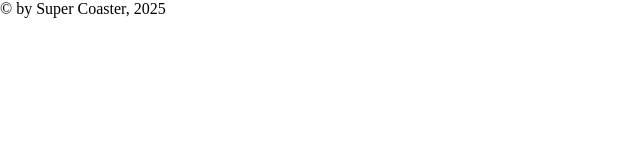
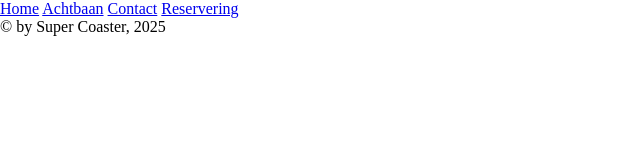
Before and after one commit to sd-eman/SuperCoaster, a plain HTML site: page index.html in a window 1280 px wide. Shown: the whole page, without its empty margins (0-640 px from the left). Drawn offline with Linux system fonts and the light colour scheme.

Commit message:
Header: HTML Structure

```diff
--- a/index.html
+++ b/index.html
@@ -6,17 +6,26 @@
     <title>Document</title>
     <link rel="stylesheet" href="css/style.css">
 </head>
-<header>
+<body>
 
-</header>
-<body>
+    <header class="wrapper">
+        <div class="header-container">
+            <div class="logo">
+
+            </div>
+            <nav class="navbar">
+
+                <a href="#">Home</a>
+                <a href="#">Achtbaan</a>
+                <a href="#">Contact</a>
+                <a href="#">Reservering</a>
+            </nav>
+        </div>
+    </header>
 
     <footer>
 
         <p>&copy; by Super Coaster, 2025</p>
     </footer>
 </body>
-<footer>
-
-</footer>
 </html>
```
